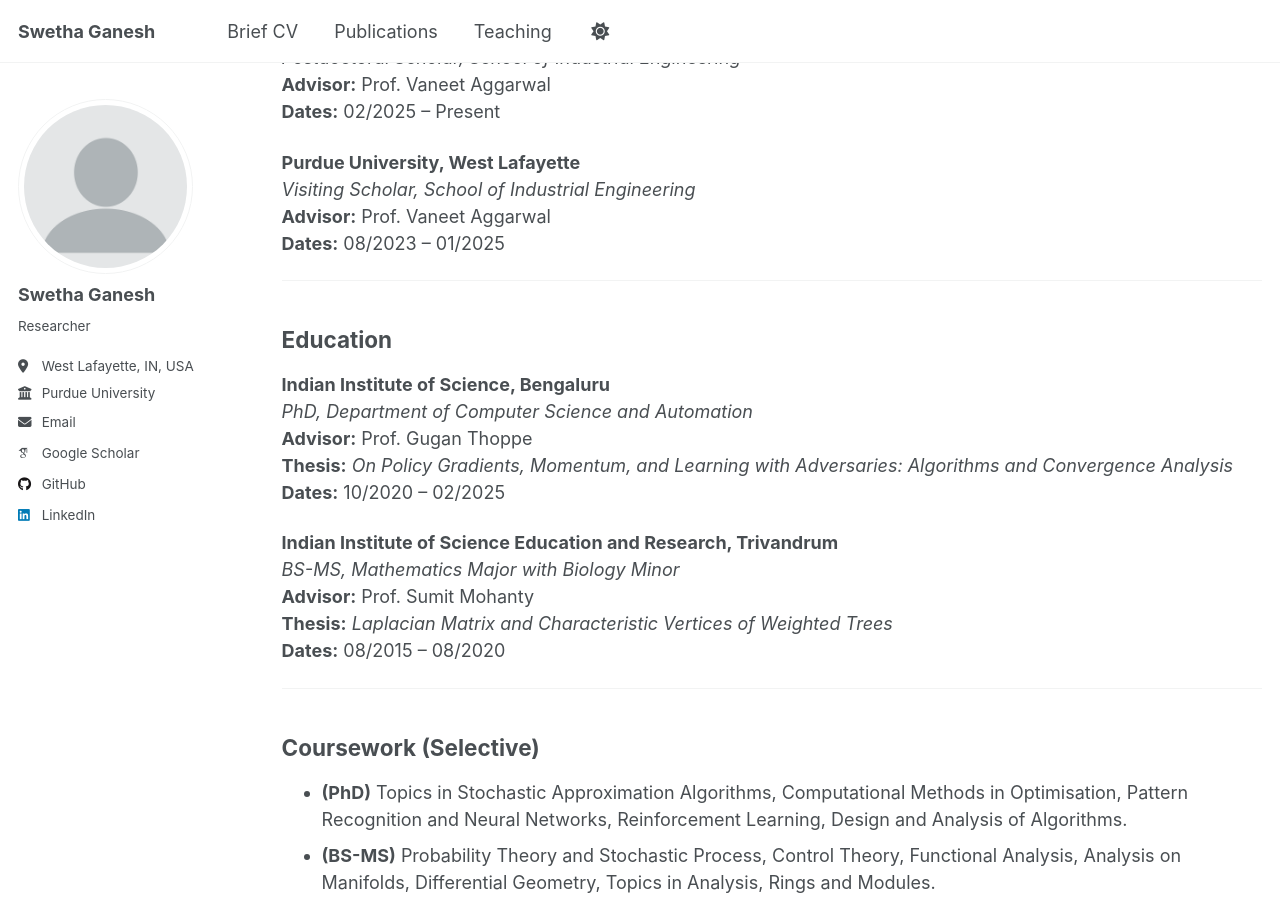
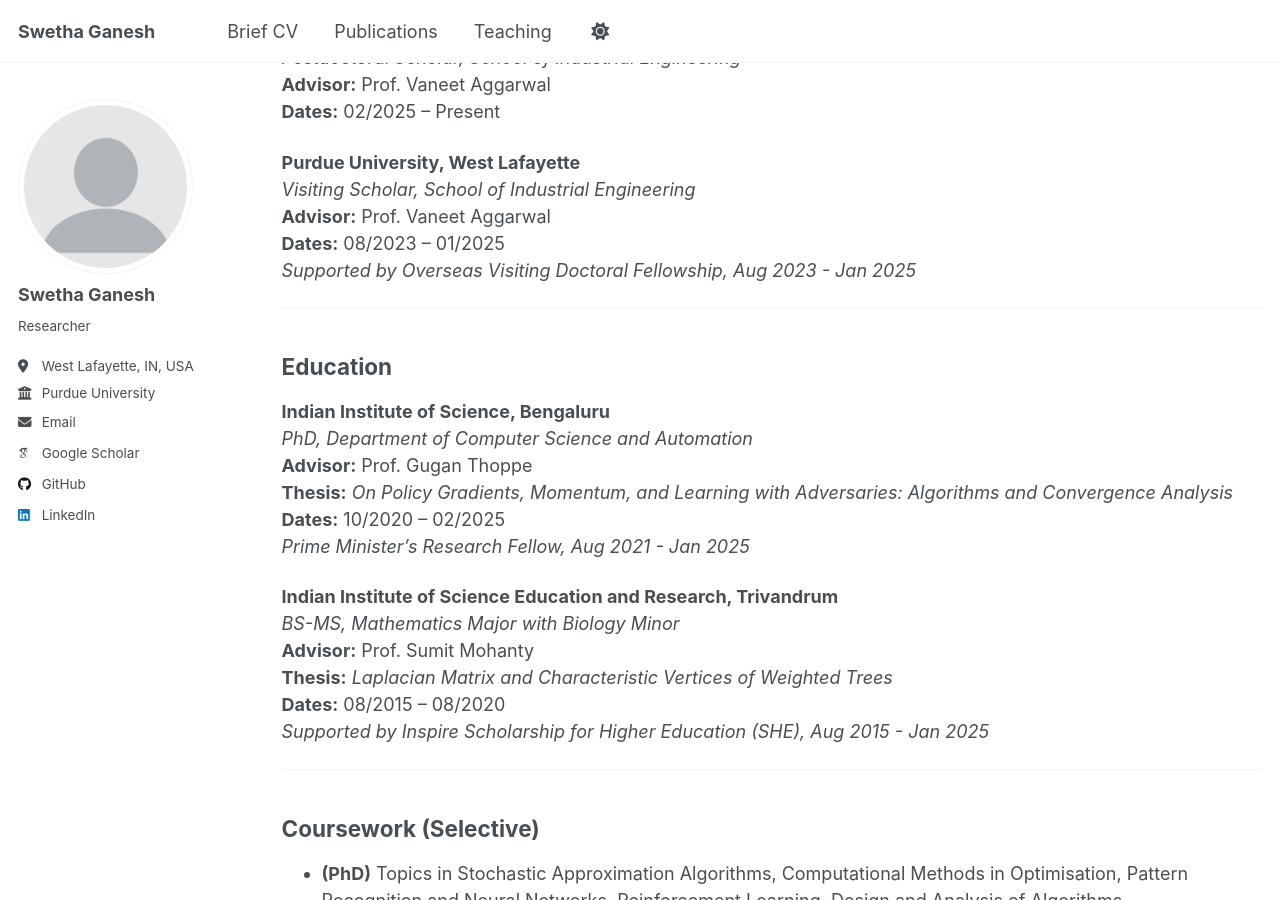
Before and after one commit to swethaganesh17/swethaganesh17.github.io, a Jekyll site: the page built from _pages/cv.md, in a window 1280 px wide and 900 px high, scrolled down 200 px. Built offline with Jekyll 4.4.1, drawn with Linux system fonts in a browser that asks for light colours; some web fonts are replaced; a script that is not in the unit is left out.

Commit message:
Update cv.md

```diff
--- a/_pages/cv.md
+++ b/_pages/cv.md
@@ -19,7 +19,8 @@ redirect_from:
 **Purdue University, West Lafayette**
 *Visiting Scholar, School of Industrial Engineering*
 **Advisor:** Prof. Vaneet Aggarwal
-**Dates:** 08/2023 – 01/2025
+**Dates:** 08/2023 – 01/2025\
+*Supported by Overseas Visiting Doctoral Fellowship, Aug 2023 - Jan 2025*
 
 ---
 
@@ -29,13 +30,15 @@ redirect_from:
 *PhD, Department of Computer Science and Automation*
 **Advisor:** Prof. Gugan Thoppe
 **Thesis:** *On Policy Gradients, Momentum, and Learning with Adversaries: Algorithms and Convergence Analysis*
-**Dates:** 10/2020 – 02/2025
+**Dates:** 10/2020 – 02/2025\
+*Prime Minister's Research Fellow, Aug 2021 - Jan 2025*
 
 **Indian Institute of Science Education and Research, Trivandrum**
 *BS-MS, Mathematics Major with Biology Minor*
 **Advisor:** Prof. Sumit Mohanty
 **Thesis:** *Laplacian Matrix and Characteristic Vertices of Weighted Trees*
-**Dates:** 08/2015 – 08/2020
+**Dates:** 08/2015 – 08/2020\
+*Supported by Inspire Scholarship for Higher Education (SHE), Aug 2015 - Jan 2025*
 
 ---
 
```
